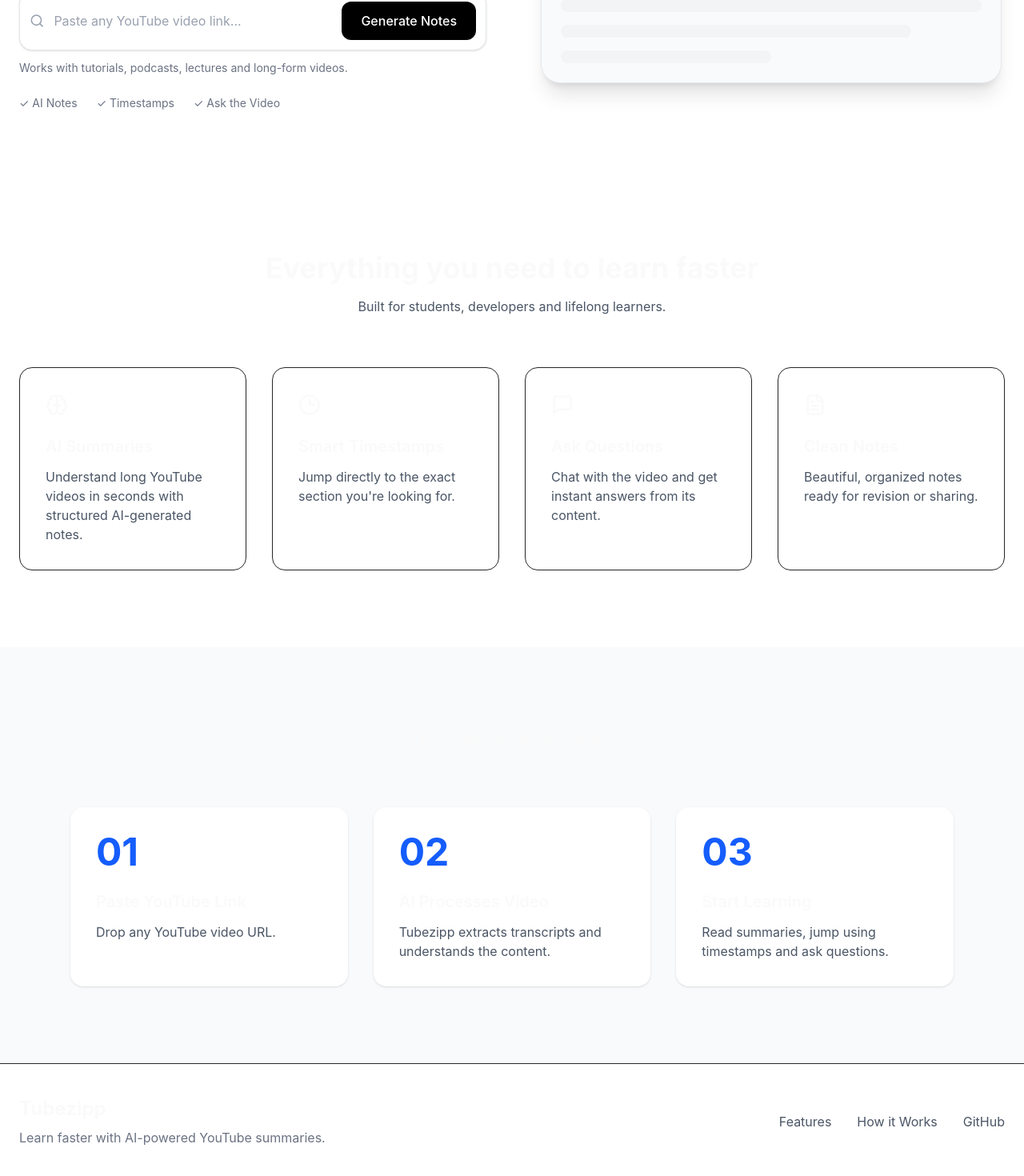
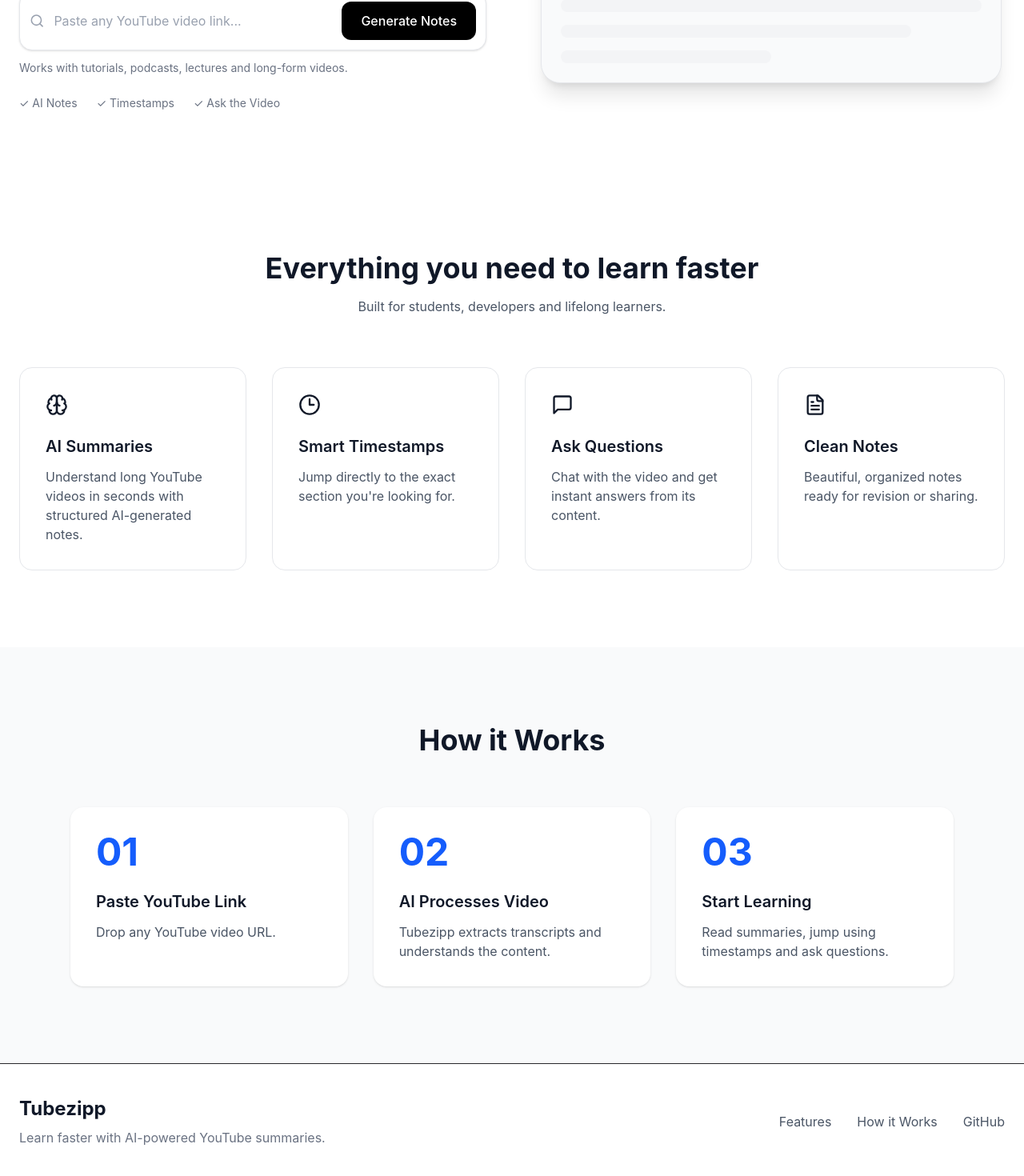
Before and after one commit to engrtarun/Tubezipp, a React (Vite) app: page / in a window 1280 px wide. Shown: the part 634-2104 px from the top of the page at 80% size. Built offline with nearby package versions, Linux system fonts and the light colour scheme; no server answers.

Commit message:
Fix landing page text contrast

```diff
--- a/src/components/landing/Feature.jsx
+++ b/src/components/landing/Feature.jsx
@@ -30,7 +30,7 @@
       <div className="max-w-7xl mx-auto px-6">
 
         <div className="text-center mb-16">
-          <h2 className="text-4xl font-bold">
+          <h2 className="text-4xl font-bold text-gray-900">
             Everything you need to learn faster
           </h2>
 
@@ -44,11 +44,11 @@
           {features.map((item) => (
             <div
               key={item.title}
-              className="rounded-2xl border p-8 hover:shadow-lg transition"
+              className="rounded-2xl border border-gray-200 p-8 text-gray-900 hover:shadow-lg transition"
             >
               <div className="mb-6">{item.icon}</div>
 
-              <h3 className="text-xl font-semibold mb-3">
+              <h3 className="text-xl font-semibold mb-3 text-gray-900">
                 {item.title}
               </h3>
 
--- a/src/components/landing/Footer.jsx
+++ b/src/components/landing/Footer.jsx
@@ -6,7 +6,7 @@
       <div className="max-w-7xl mx-auto px-6 py-10 flex flex-col md:flex-row justify-between items-center gap-6">
 
         <div>
-          <h2 className="text-2xl font-bold">
+          <h2 className="text-2xl font-bold text-gray-900">
             Tubezipp
           </h2>
 
--- a/src/components/landing/HowItWorks.jsx
+++ b/src/components/landing/HowItWorks.jsx
@@ -23,7 +23,7 @@
     <section className="py-24 bg-gray-50">
       <div className="max-w-6xl mx-auto px-6">
 
-        <h2 className="text-center text-4xl font-bold mb-16">
+        <h2 className="text-center text-4xl font-bold text-gray-900 mb-16">
           How it Works
         </h2>
 
@@ -38,7 +38,7 @@
                 {step.no}
               </div>
 
-              <h3 className="text-xl font-semibold mb-3">
+              <h3 className="text-xl font-semibold text-gray-900 mb-3">
                 {step.title}
               </h3>
 
--- a/src/components/landing/Navbar.jsx
+++ b/src/components/landing/Navbar.jsx
@@ -24,7 +24,7 @@
         </div>
 
         {/* Desktop Nav */}
-        <div className="hidden items-center gap-8 md:flex">
+        <div className="hidden items-center gap-8 text-gray-700 md:flex">
           <a href="#">Features</a>
           <a href="#">How It Works</a>
           <a href="#">FAQ</a>
```
